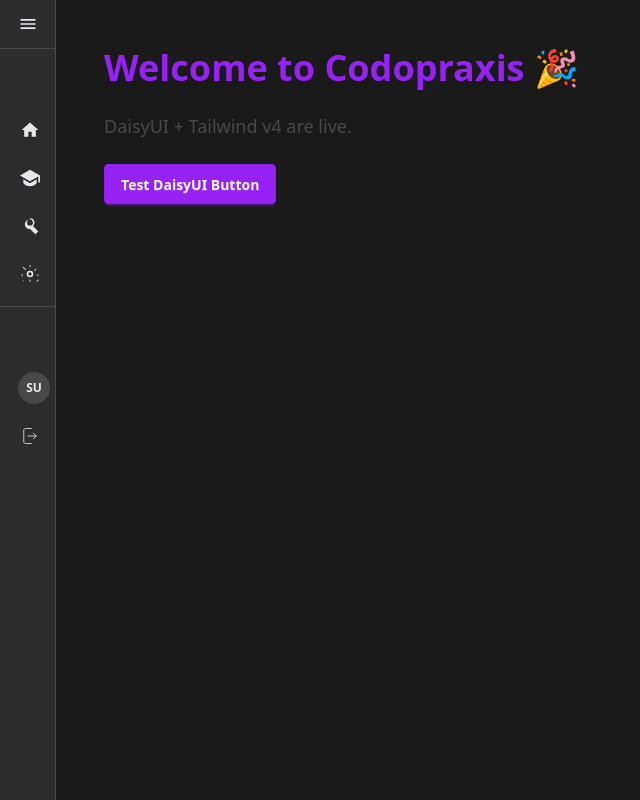
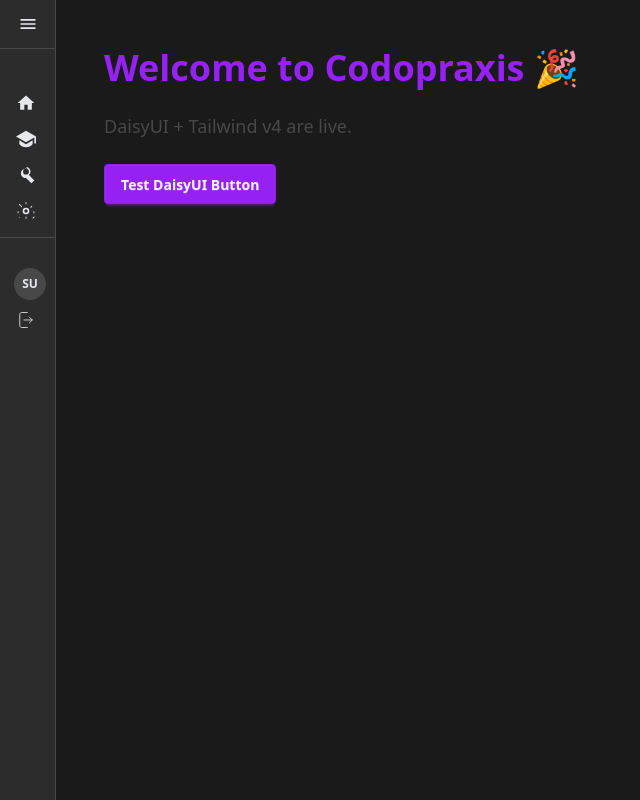
Before and after one commit to 02fentym/Codopraxis, a Django app: page / in a window 1280 px wide. Shown: the whole page, without its empty margins (0-640 px from the left). Run offline with Django 5.2, Linux system fonts and the light colour scheme; the visitor is signed in with stand-in values (Sample User, id 1).

Commit message:
fix(ui/sidebar): stabilize nav button alignment in mini & expanded modes (centered icons, consistent gaps)

```diff
--- a/base/templates/base/sidebar.html
+++ b/base/templates/base/sidebar.html
@@ -93,8 +93,9 @@
   </li>
 
   <li>
-    <div class="flex items-center gap-2 px-2 py-2">
+    <div class="avatar-container flex items-center">
       <!-- Avatar -->
+      <span class="icon-wrap">
         <div class="avatar avatar-placeholder">
           <div class="bg-base-300 text-base-content w-8 h-8 rounded-full flex items-center justify-center">
             <span class="text-xs font-bold uppercase">
@@ -104,6 +105,7 @@
             </span>
           </div>
         </div>
+      </span>
       <!-- User info -->
       <div class="flex flex-col">
         <span class="text-xs font-semibold leading-tight nav-label">
--- a/base/templates/main.html
+++ b/base/templates/main.html
@@ -46,18 +46,16 @@
 
     <!-- Mini↔Expanded behavior (width + label visibility) -->
 <style>
+    /* Existing styles remain unchanged */
     /* Sidebar widths */
     #sidebar {
         width: 56px;
         transition: width .22s ease;
     }
 
-        /* mini */
     #app-shell.sidebar-expanded #sidebar {
         width: 280px;
     }
-
-        /* expanded */
 
     /* Labels hidden in mini, shown in expanded */
     #app-shell .nav-label {
@@ -75,41 +73,113 @@
         transform: none;
     }
 
-        /* Mini mode: center the icon, no row hover, tight padding */
+    /* Mini mode: center the icon, no row hover, no padding */
     #app-shell:not(.sidebar-expanded) .menu :where(li > *:not(ul)) {
+        display: flex;
         justify-content: center;
-            /* centers icon column */
+        align-items: center;
         gap: 0;
-            /* no gap since label is hidden */
-            padding-left: .25rem;
-            /* tighter hit area */
-            padding-right: .25rem;
+        padding: 0;
     }
 
-        #app-shell:not(.sidebar-expanded) .menu :where(li > *:not(ul)):hover {
-            background-color: transparent;
-            /* kill the full-row hover */
+    #app-shell:not(.sidebar-expanded) .menu form button {
+        display: flex;
+        justify-content: center;
+        align-items: center;
+        width: 100%;
+        padding: 0;
     }
 
-        /* Icon wrapper: this gets the hover ring instead of the row */
-        #app-shell .icon-wrap {
-            display: inline-flex;
+    #app-shell:not(.sidebar-expanded) .icon-wrap {
+        display: flex;
+        justify-content: center;
+        align-items: center;
+        width: 36px;
+        height: 36px;
+        border-radius: .5rem;
+    }
+
+    /* Icon wrapper */
+    .icon-wrap {
+        display: flex;
         align-items: center;
         justify-content: center;
         height: 36px;
-            /* comfy target */
         width: 36px;
         border-radius: .5rem;
         transition: box-shadow .15s ease, background-color .15s ease;
     }
 
-        /* Optional: show carets only when expanded (if you add any) */
+    #app-shell:not(.sidebar-expanded) .menu :where(li > *:not(ul)):hover {
+        background-color: transparent;
+    }
+
+    /* Optional: show carets only when expanded */
     #app-shell .nav-caret {
         display: none;
     }
 
     #app-shell.sidebar-expanded .nav-caret {
         display: inline-flex;
+    }
+
+    /* Reset Tailwind defaults */
+    .menu li, .menu a, .menu button {
+        padding: 0;
+        margin: 0;
+    }
+
+    /* Menu-title in mini mode */
+    #app-shell:not(.sidebar-expanded) .menu-title {
+        visibility: hidden;
+        height: 28px;
+        margin: 0;
+        padding: 0;
+    }
+
+    /* Menu-title in expanded mode */
+    #app-shell.sidebar-expanded .menu-title {
+        height: 28px;
+        margin: 0;
+        padding: 0;
+        line-height: 28px;
+    }
+
+    /* Ensure Account section menu has consistent spacing */
+    #app-shell .menu.border-t {
+        margin-top: 0;
+        padding-top: 0;
+    }
+
+    /* User info div in Account section */
+    #app-shell .menu .avatar-container {
+        display: flex;
+        justify-content: center;
+        align-items: center;
+        height: 36px; /* Match icon-wrap height */
+        margin: 0;
+        padding: 0;
+        gap: 0; /* No gap in mini mode */
+    }
+
+    #app-shell.sidebar-expanded .menu .avatar-container {
+        justify-content: flex-start; /* Align left in expanded mode */
+        gap: 0.5rem; /* Match menu item spacing */
+    }
+
+    /* Reset Tailwind avatar styles */
+    #app-shell .menu .avatar {
+        margin: 0;
+        padding: 0;
+    }
+
+    /* Ensure avatar inside icon-wrap is centered */
+    #app-shell:not(.sidebar-expanded) .menu .avatar-container .icon-wrap {
+        display: flex;
+        justify-content: center;
+        align-items: center;
+        width: 36px;
+        height: 36px;
     }
 </style>
 
@@ -135,6 +205,4 @@
     </script>
 </body>
 
-
-
 </html>
```
Also changed, not shown: static/css/tailwind.css. Lines whose indentation alone changed are shown as unchanged.
